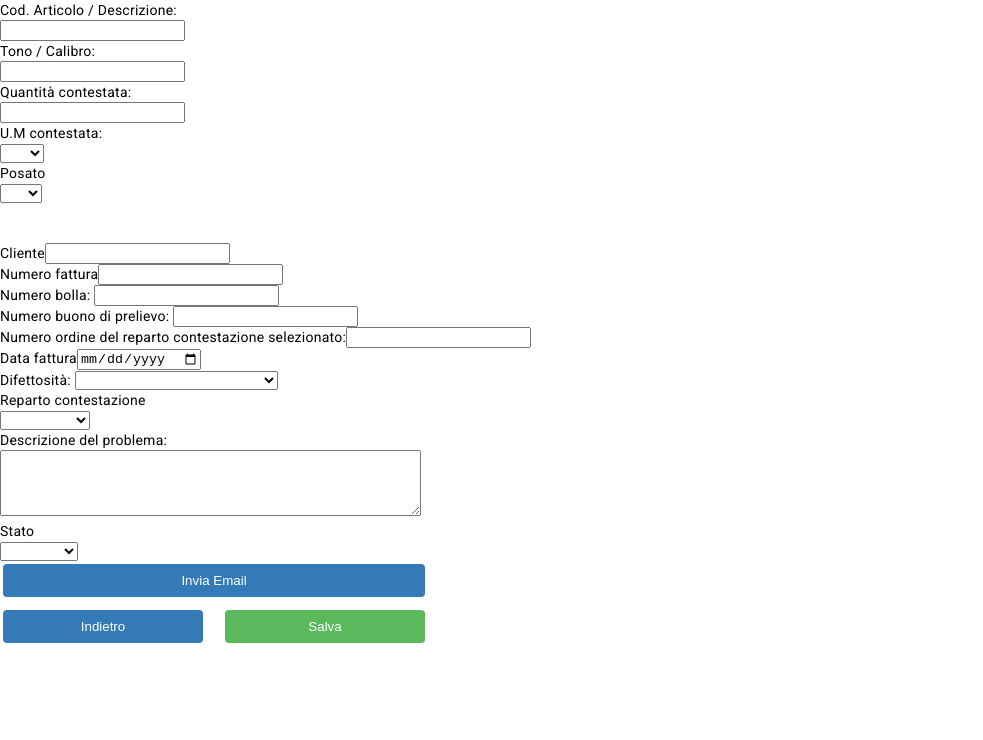
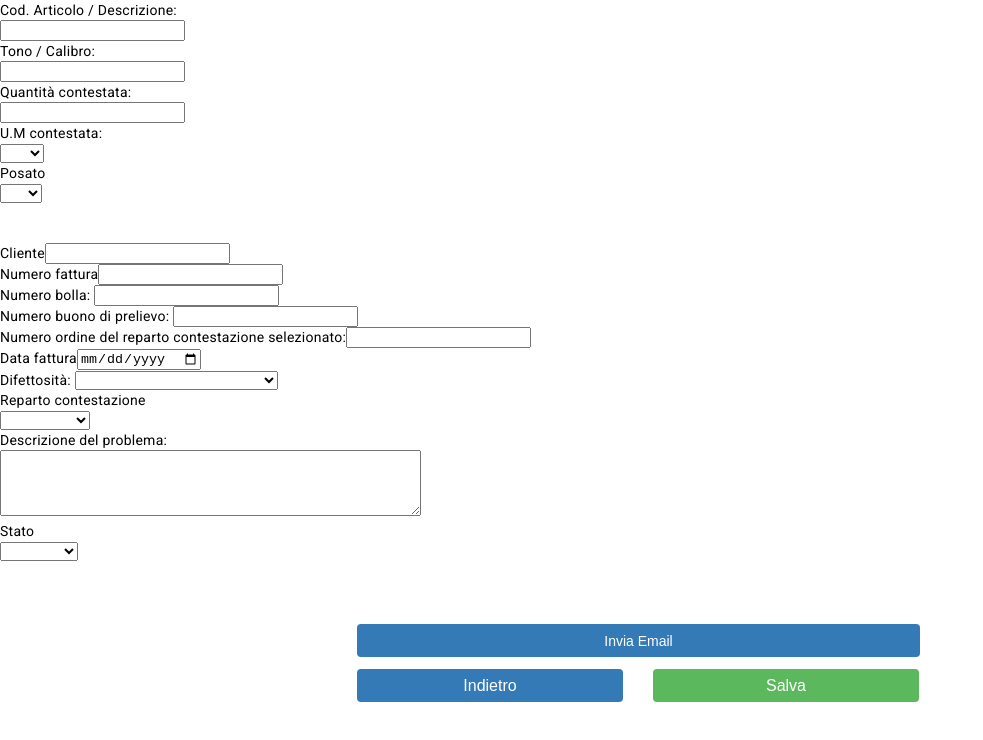
Before and after one commit to AlessandroCiroldi-Quix/Contestazioni_Ceramica, an Angular app in the folder src/main/Contestazioni_Ceramica_FE/: page /add in a window 1280 px wide. Shown: the top 740 px of the page, without its empty margins (0-983 px from the left). Built offline with nearby package versions, Linux system fonts and the light colour scheme.

Commit message:
Sistemato il css e aggiunto le funzioni per la pagina /add

```diff
--- a/src/main/Contestazioni_Ceramica_FE/src/app/components/add-cont/add-cont.component.html
+++ b/src/main/Contestazioni_Ceramica_FE/src/app/components/add-cont/add-cont.component.html
@@ -149,7 +149,13 @@
     </div>
   </div>
 
-  <table>
+
+  <br/>
+  <br/>
+  <br/>
+  <!--? PULSANTI -->
+  <div class="table-container">
+    <table class="pulsantiAdd">
       <tr>
         <!-- First row: Pulsante per inviare Email -->
         <td colspan="3">
@@ -172,7 +178,7 @@
         <td>
           <div class="containerPulsanti">
             <div>
-            <button class="pulsanteSalva" type="button">Salva</button>
+              <button class="pulsanteSalva"type="button" (click)="confirmCreation()">Salva</button>
             </div>
           </div>
         </td>
@@ -180,6 +186,7 @@
         <!-- An empty cell to balance the layout -->
       </tr>
     </table>
+  </div>
 </body>
 
 <!--! TO-DO -->
--- a/src/main/Contestazioni_Ceramica_FE/src/app/components/add-cont/add-cont.component.scss
+++ b/src/main/Contestazioni_Ceramica_FE/src/app/components/add-cont/add-cont.component.scss
@@ -2,6 +2,7 @@
 :root {
   --common-width: 300px;
   --common-height: 200px;
+
 }
 //*----------------------------------------------------------------
 
@@ -30,7 +31,17 @@
 //? SCSS MOTIVAZIONE
 
 //? SCSS PULSANTI
+//* SCSS formattazione pulsanti <table>
+.table-container {
+  display: flex;
+  justify-content: center;
+  align-items: center;
+  margin: auto !important;
+
+}
+//* SCSS pulsanti singoli
 .pulsanteMail {
+  font-size: 14px; // Adjust the value as needed
   color: #fff;
   background-color: #337ab7;
   border-color: #2e6da4;
@@ -39,7 +50,7 @@
   border-radius: 4px; /* Aggiunge un bordo smussato ai pulsanti */
   cursor: pointer; /* Mostra un cursore a forma di puntatore quando si passa sopra i pulsanti */
   transition: background-color 0.4s ease; /* Aggiunge una transizione di colore di sfondo con durata di 0.3 secondi */
-  width: 422px; /* Imposta la larghezza del pulsante*/
+  width: 563px; /* Imposta la larghezza del pulsante*/
 
   &:hover {
     background-color: darken(
@@ -53,9 +64,13 @@
   }
 }
 
+
+
+
 .pulsanteIndietro {
-  margin-top: 9px;
-  margin-right: 9px;
+  font-size: 16px; // Adjust the value as needed
+  margin-top: 8px;
+  margin-right: 13px;
   color: #fff;
   background-color: #337ab7;
   border-color: #2e6da4;
@@ -64,7 +79,7 @@
   border-radius: 4px; /* Aggiunge un bordo smussato ai pulsanti */
   cursor: pointer; /* Mostra un cursore a forma di puntatore quando si passa sopra i pulsanti */
   transition: background-color 0.4s ease; /* Aggiunge una transizione di colore di sfondo con durata di 0.3 secondi */
-  width: 200px; /* Imposta la larghezza del pulsante*/
+  width: 266px; /* Imposta la larghezza del pulsante*/
 
   &:hover {
     background-color: darken(
@@ -79,32 +94,9 @@
 }
 
 .pulsanteSalva {
-  margin-top: 9px;
-  margin-left: 9px;
-  color: #fff;
-  background-color: #337ab7;
-  border-color: #2e6da4;
-  height: 33px;
-  border: none; /* Rimuove i bordi dei pulsanti */
-  border-radius: 4px; /* Aggiunge un bordo smussato ai pulsanti */
-  cursor: pointer; /* Mostra un cursore a forma di puntatore quando si passa sopra i pulsanti */
-  transition: background-color 0.4s ease; /* Aggiunge una transizione di colore di sfondo con durata di 0.3 secondi */
-  width: 200px; /* Imposta la larghezza del pulsante*/
-
-  &:hover {
-    background-color: darken(
-      #0e65b1,
-      10%
-    ); /* Scure il colore di sfondo del pulsante del 10% al passaggio del mouse */
-  }
-
-  &:focus {
-    outline: none; /* Rimuove l'outline al pulsante quando è focalizzato */
-  }
-}
-
-.pulsanteSalva{
-  margin-top: 9px;
+  font-size: 16px; // Adjust the value as needed
+  margin-top: 8px;
+  margin-left: 13px;
   color: #fff;
   background-color: #5cb85c;
   border-color: #4cae4c;
@@ -113,7 +105,7 @@
   border-radius: 4px; /* Aggiunge un bordo smussato ai pulsanti */
   cursor: pointer; /* Mostra un cursore a forma di puntatore quando si passa sopra i pulsanti */
   transition: background-color 0.4s ease; /* Aggiunge una transizione di colore di sfondo con durata di 0.3 secondi */
-  width: 200px; /* Imposta la larghezza del pulsante*/
+  width: 266px; /* Imposta la larghezza del pulsante*/
 
   &:hover {
     background-color: darken(
--- a/src/main/Contestazioni_Ceramica_FE/src/app/components/add-cont/add-cont.component.ts
+++ b/src/main/Contestazioni_Ceramica_FE/src/app/components/add-cont/add-cont.component.ts
@@ -1,4 +1,10 @@
 import { Component } from '@angular/core';
+// Import delle librerie necessarie
+import { HttpClient } from '@angular/common/http'; // Per eseguire richieste HTTP
+import { Observable } from 'rxjs'; // Per supportare la programmazione reattiva con Observable
+import { Contestazioni_eliosDTO } from 'src/api/model/contesatzioni_eliosDTO'; // Import del modello per le contestazioni
+import { eliosFiltroDTO } from 'src/api/model/eliosFiltroDTO'; // Import del modello per il filtro
+import { contestazioniEliosservice } from 'src/api/service/contestazioni_elios.service'; // Import del servizio per le contestazioni
 
 @Component({
   selector: 'app-add-cont',
@@ -6,5 +12,19 @@ import { Component } from '@angular/core';
   styleUrls: ['./add-cont.component.scss']
 })
 export class AddContComponent {
+  //*----------------------------------------------------------------
+  //* Variabili:
 
+
+
+
+  //*----------------------------------------------------------------
+  //* Funciton:
+
+  /*1) Funtion: confirmCreation()--> la funzione deve passare i valori al DB da POST
+  //!  Ma come si fa?
+  */
+  confirmCreation(): void {
+    console.log('confirmCreation va!!');
+  }
 }
--- a/src/main/Contestazioni_Ceramica_FE/src/app/form/form.component.html
+++ b/src/main/Contestazioni_Ceramica_FE/src/app/form/form.component.html
@@ -110,9 +110,10 @@
       </tr>
     </table>
   </div>
-</form>
-
   <br />
+  <table class="pulsantiTab">
+    <tr>
+      <td>
         <!-- Pulsanti -->
         <div class="pulsanti">
           <button type="reset" class="resettaPulsante">Azzera</button>
@@ -133,10 +134,14 @@
             Cerca
           </button>
         </div>
-<br />
+      </td>
+    </tr>
+  </table>
+</form>
 
 <br />
-
+<br />
+<br />
 <br />
 
 <div class="container">
--- a/src/main/Contestazioni_Ceramica_FE/src/app/form/form.component.scss
+++ b/src/main/Contestazioni_Ceramica_FE/src/app/form/form.component.scss
@@ -84,9 +84,17 @@ select {
 //----------------------------------------------------------------
 //? SCSS per i pulsanti cerca e Azzera e crea
 //* SCSS per i pulsanti cerca e Azzera
+.pulsantiTab{
+  display: flex;
+  justify-content: center;
+  align-items: center;
+  margin: auto !important;
+}
 .pulsanti {
   button[type="reset"],
   button[type="button"] {
+    margin: 18px;
+    margin-bottom: 0px !important;
     background-color: #337ab7; /* Imposta il colore di sfondo dei pulsanti */
     color: #fff; /* Imposta il colore del testo dei pulsanti a bianco */
     height: 33px;
@@ -94,7 +102,8 @@ select {
     border-radius: 4px; /* Aggiunge un bordo smussato ai pulsanti */
     cursor: pointer; /* Mostra un cursore a forma di puntatore quando si passa sopra i pulsanti */
     transition: background-color 0.4s ease; /* Aggiunge una transizione di colore di sfondo con durata di 0.3 secondi */
-    width: 190px; /* Imposta la larghezza del pulsante*/
+    width: 260px; /* Imposta la larghezza del pulsante*/
+    height: 35px;
 
     &:hover {
       background-color: darken(
--- a/src/main/Contestazioni_Ceramica_FE/src/app/form/form.component.ts
+++ b/src/main/Contestazioni_Ceramica_FE/src/app/form/form.component.ts
@@ -1,7 +1,6 @@
 // Import delle librerie necessarie
 import { HttpClient } from '@angular/common/http'; // Per eseguire richieste HTTP
 import { Component, OnInit } from '@angular/core'; // Component decorator e OnInit interface
-import { Observable } from 'rxjs'; // Per supportare la programmazione reattiva con Observable
 import { Contestazioni_eliosDTO } from 'src/api/model/contesatzioni_eliosDTO'; // Import del modello per le contestazioni
 import { eliosFiltroDTO } from 'src/api/model/eliosFiltroDTO'; // Import del modello per il filtro
 import { contestazioniEliosservice } from 'src/api/service/contestazioni_elios.service'; // Import del servizio per le contestazioni
```
Lines whose indentation alone changed are shown as unchanged.
